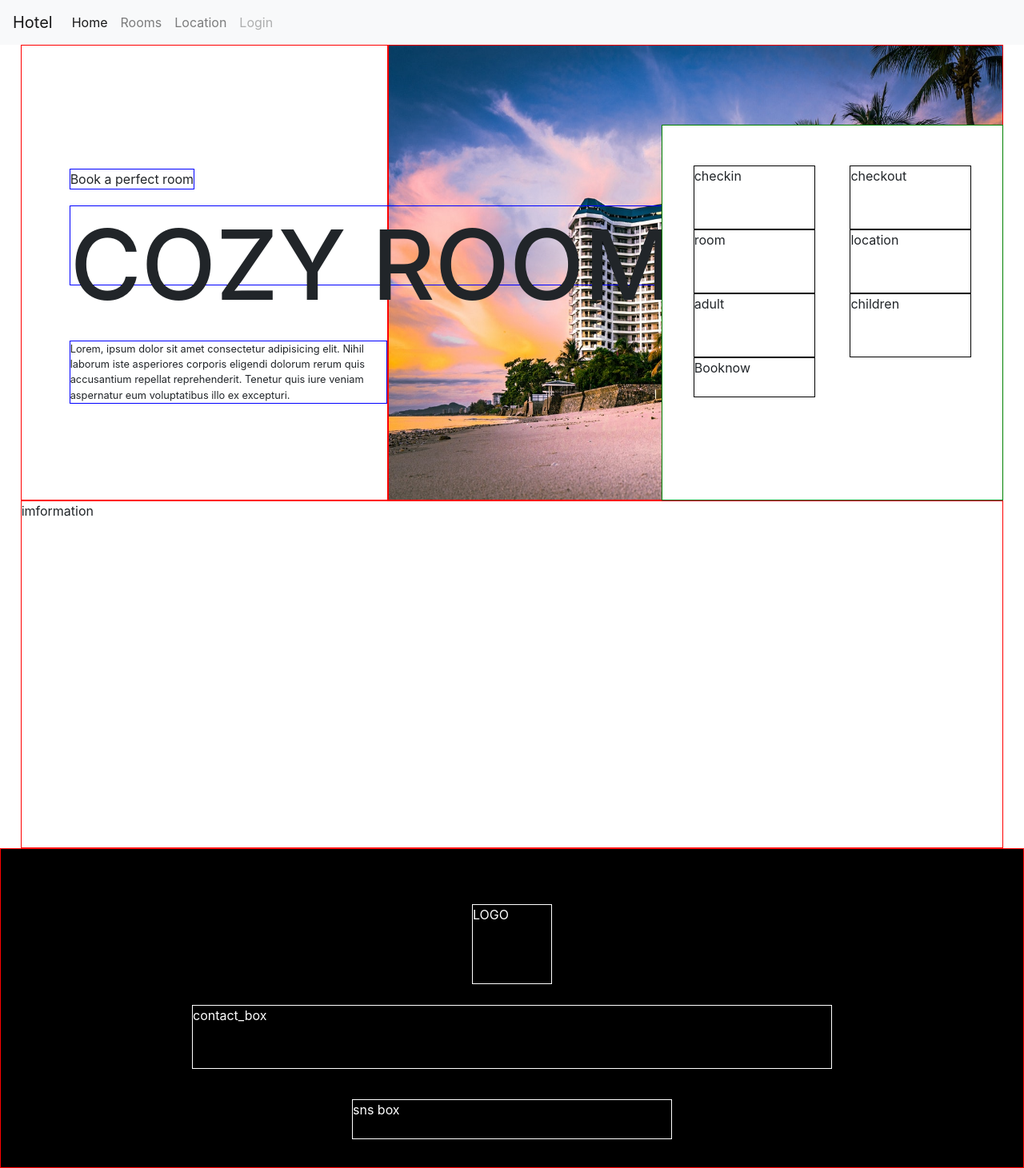
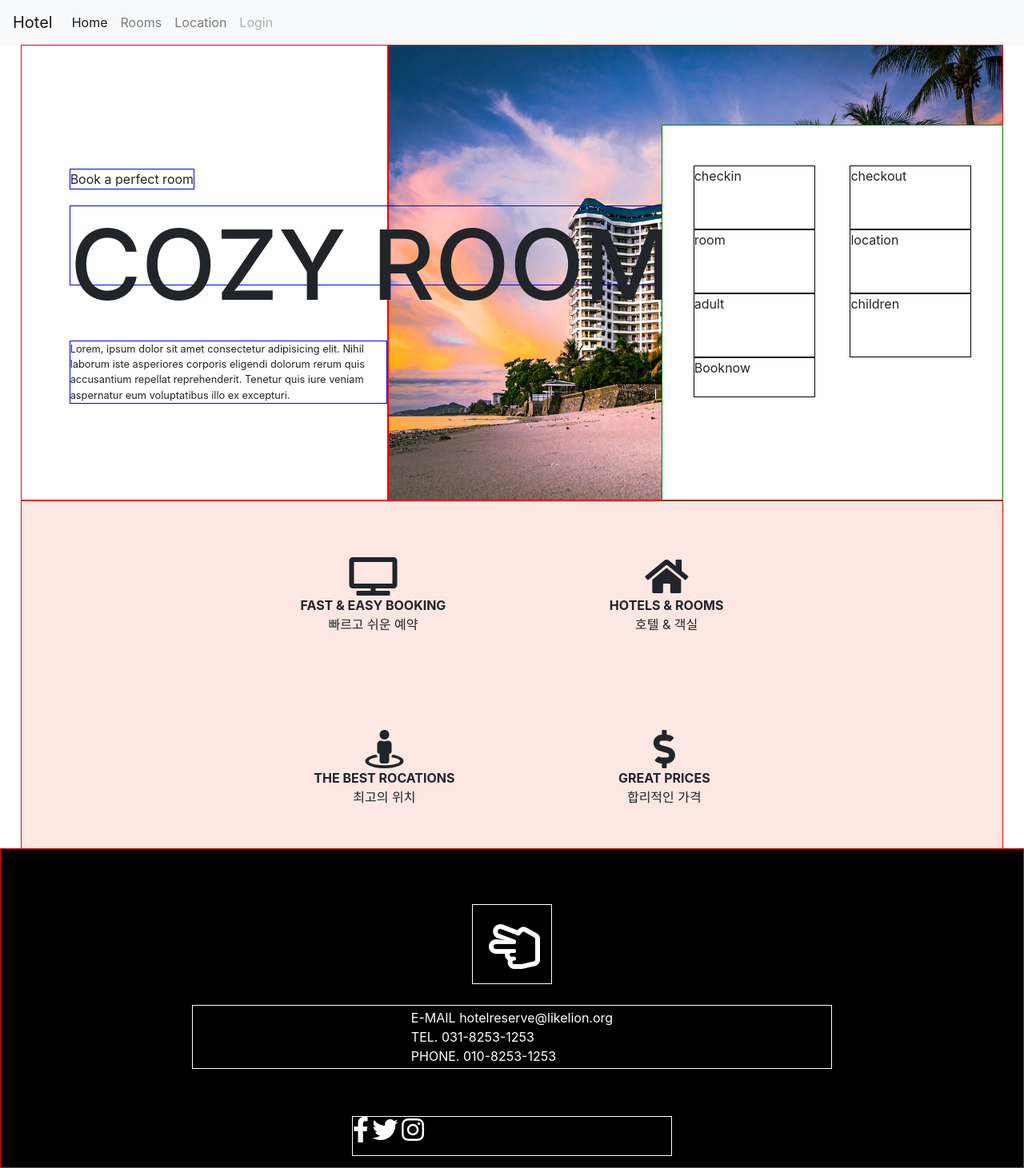
Before and after one commit to Beans9605/hotel_reservation, a Django app: page / in a window 1280 px wide. Shown: the whole page at 80% size. Run offline with Django 3.2, Linux system fonts and the light colour scheme; some libraries are stand-ins or nearby versions.

Commit message:
Modify information and footer

```diff
--- a/hotel_reservation/main/static/css/home.css
+++ b/hotel_reservation/main/static/css/home.css
@@ -1,9 +1,7 @@
 * {
     margin: 0px;
 }
-html,body {
 
-}
 .wrapper {
     position: relative;
     width: 100%;
@@ -122,6 +120,29 @@
     grid-column: 2 / 5 ;
     grid-row: 4;
 }
+
+.infomenu {
+    background: rgb(252, 231, 226);
+}
+
+.infomenu ul {
+    margin: 0 auto;
+    padding: 10;
+    width: 900px;
+    text-align: center;
+}
+
+.infomenu ul li {
+    display: inline-block;
+    list-style-type: none;
+    padding: 50px;
+    margin: 10px 50px;
+}
+
+.infomenu ul li:hover {
+    color: salmon;
+}
+
 .footer {
     border: 1px solid red;
     grid-column: 1 / -1 ;
@@ -131,6 +152,7 @@
     position: relative;
 
 }
+
 .footer_logo {
     position: absolute;
     border: 1px solid white;
@@ -139,11 +161,14 @@
     top: 30%;
     left: 50%;
     transform: translate(-50%, -50%);
+    text-align: center;
+    padding: 20px;
 }
+
 .contact_box {
     display: flex;
     flex-grow: 1;
-    position: absolute;
+    position: relative;
     border: 1px solid white;
     width: 800px;
     height: 80px;
@@ -151,12 +176,27 @@
     left: 50%;
     transform: translate(-50%, -50%);
 }
+
+.contact_box2 {
+    position: absolute;
+    top: 50%;
+    left: 50%;
+    transform: translate(-50%,-50%);
+}
+
 .sns_box {
-    position: absolute;
+    position: relative;
     border: 1px solid white;
     width: 400px;
     height: 50px;
-    top: 85%;
+    top: 70%;
     left: 50%;
     transform: translate(-50%, -50%);
 }
+
+.sns_box2 {
+    position: absolute;
+    top: 50%;
+    left: 60%;
+    transform: translate(-50%,-50%);
+}
--- a/hotel_reservation/main/templates/main/home.html
+++ b/hotel_reservation/main/templates/main/home.html
@@ -5,6 +5,11 @@
         <!-- Required meta tags -->
     <meta charset="utf-8">
     <meta name="viewport" content="width=device-width, initial-scale=1, shrink-to-fit=no">
+
+        <!-- fontawesome -->
+    <link
+    rel="stylesheet"
+    href="https://cdnjs.cloudflare.com/ajax/libs/font-awesome/5.8.2/css/all.min.css"/>
 
     <!-- Bootstrap CSS -->
     <link rel="stylesheet" href="https://stackpath.bootstrapcdn.com/bootstrap/4.4.1/css/bootstrap.min.css" integrity="sha384-Vkoo8x4CGsO3+Hhxv8T/Q5PaXtkKtu6ug5TOeNV6gBiFeWPGFN9MuhOf23Q9Ifjh" crossorigin="anonymous">
@@ -86,17 +91,32 @@
                 </span>
             </div>
             <div class="imformation">
-                imformation
+
+                <div class="infomenu">
+                <ul>
+                    <li><i class="fas fa-tv fa-3x"></i><br><b>FAST & EASY BOOKING</b><br>빠르고 쉬운 예약</li>
+                    <li><i class="fas fa-home fa-3x"></i><br><b>HOTELS & ROOMS</b><br>호텔 & 객실</li>
+                    <li><i class="fas fa-street-view fa-3x"></i><br><b>THE BEST ROCATIONS</b><br>최고의 위치</li>
+                    <li><i class="fas fa-dollar-sign fa-3x"></i><br><b>GREAT PRICES</b><br>합리적인 가격</li>
+                </ul>
+                </div>
             </div>
             <div class="footer">
                 <div class="footer_logo">
-                    LOGO
+                    <i class="far fa-hand-scissors fa-4x"></i>
                 </div>
                 <div class="contact_box">
-                    contact_box
+                    <div class="contact_box2">E-MAIL hotelreserve@likelion.org<br>
+                    TEL. 031-8253-1253<br>
+                    PHONE. 010-8253-1253<br>
+                </div>
                 </div>
                 <div class="sns_box">
-                    sns box
+                    <div id="sns_box2">
+                    <i class="fab fa-facebook-f fa-2x"></i>
+                    <i class="fab fa-twitter fa-2x"></i>
+                    <i class="fab fa-instagram fa-2x"></i>
+                    </div>
                 </div>
             </div>
         </div>
```
